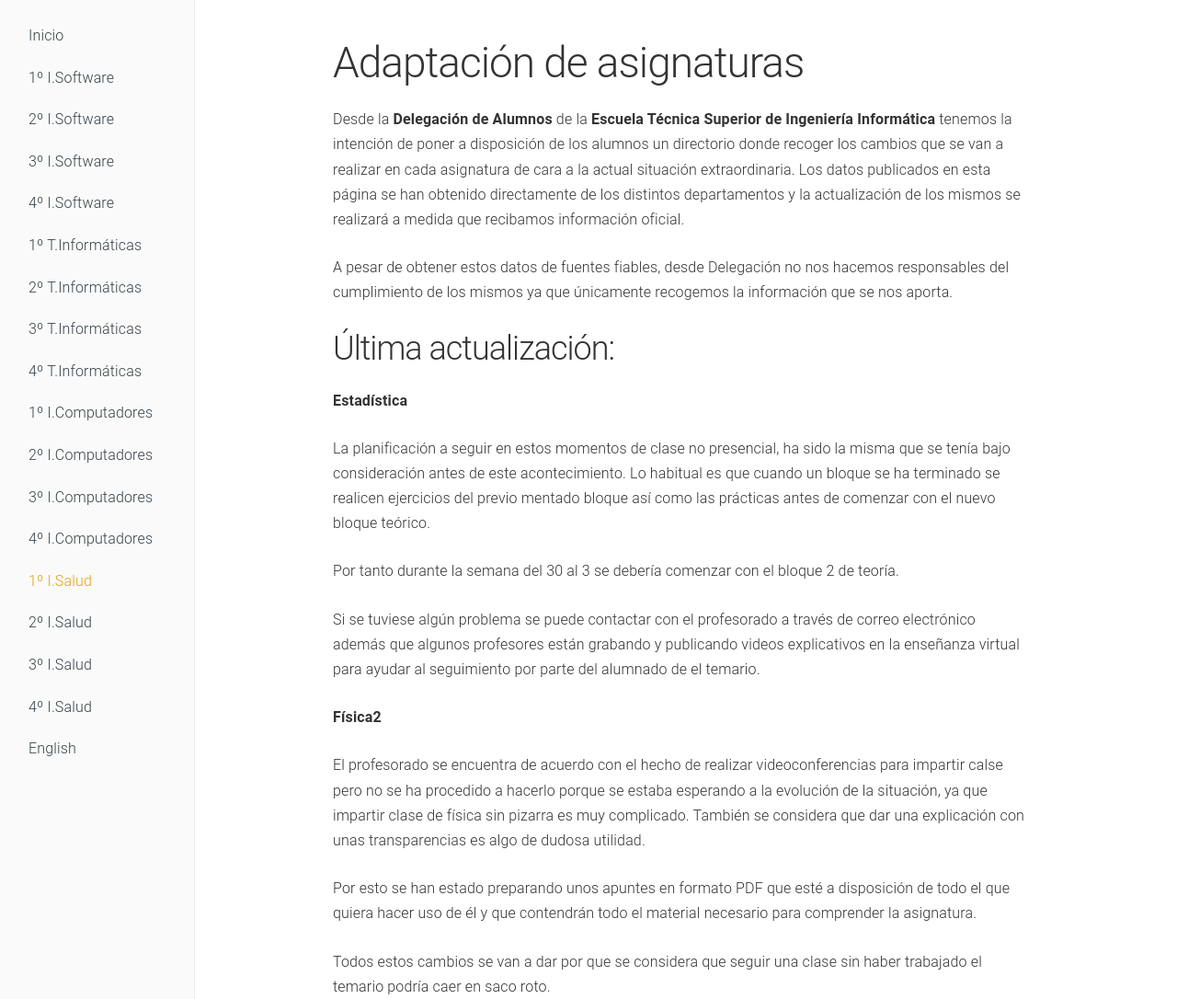
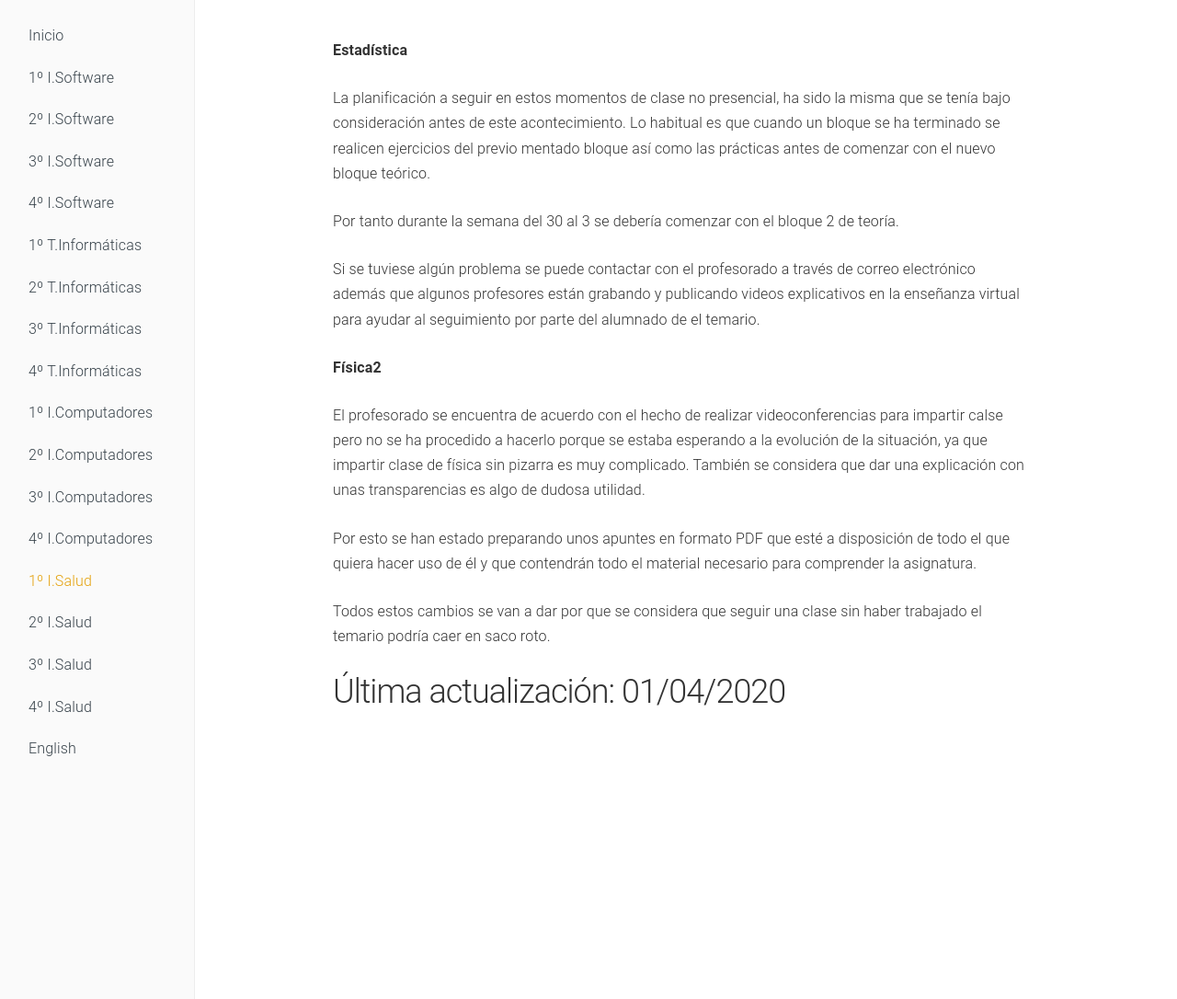
Before and after one commit to dlga/dlgaadaptaciones, a Jekyll site: the page built from 1salud.md, in a window 1280 px wide. Shown: the whole page at 92% size. Built offline with Jekyll 4.4.1, drawn with Linux system fonts in a browser that asks for light colours.

Commit message:
Update 1salud.md

```diff
--- a/1salud.md
+++ b/1salud.md
@@ -4,14 +4,6 @@ title: 1º I.Salud
 navigation: 14
 ---
 
-# Adaptación de asignaturas
-
-Desde la **Delegación de Alumnos** de la **Escuela Técnica Superior de Ingeniería Informática** tenemos la intención de poner a disposición de los alumnos un directorio donde recoger los cambios que se van a realizar en cada asignatura de cara a la actual situación extraordinaria.
-Los datos publicados en esta página se han obtenido directamente de los distintos departamentos y la actualización de los mismos se realizará a medida que recibamos información oficial.
-
-A pesar de obtener estos datos de fuentes fiables, desde Delegación no nos hacemos responsables del cumplimiento de los mismos ya que únicamente recogemos la información que se nos aporta.
-
-## Última actualización:
 **Estadística**
 
 La planificación a seguir en estos momentos de clase no presencial, ha sido la misma que se tenía bajo consideración antes de este acontecimiento. Lo habitual es que cuando un bloque se ha terminado se realicen ejercicios del previo mentado bloque así como las prácticas antes de comenzar con el nuevo bloque teórico.
@@ -29,3 +21,6 @@ El profesorado se encuentra de acuerdo con el hecho de realizar videoconferencia
 Por esto se han estado preparando unos apuntes en formato PDF que esté a disposición de todo el que quiera hacer uso de él y que contendrán todo el material necesario para comprender la asignatura.
 
 Todos estos cambios se van a dar por que se considera que seguir una clase sin haber trabajado el temario podría caer en saco roto.
+
+
+## Última actualización: 01/04/2020
```
